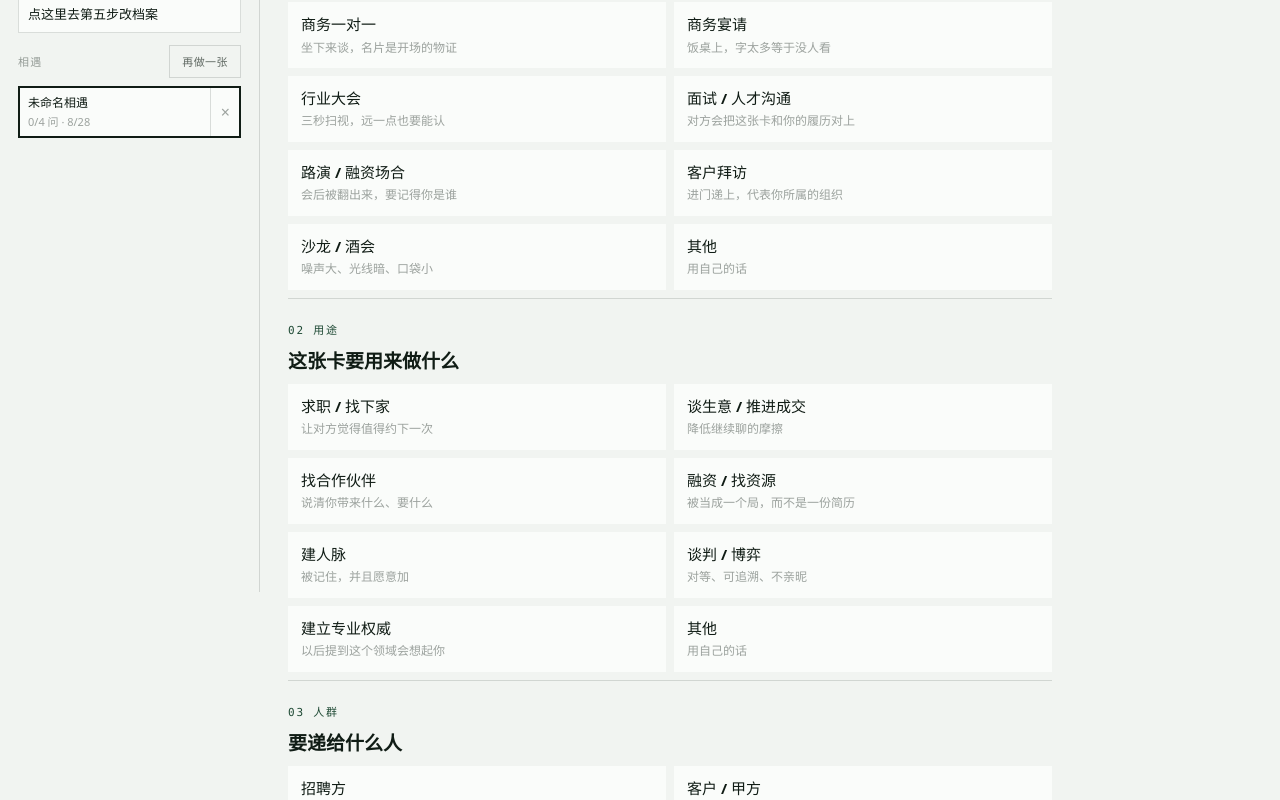
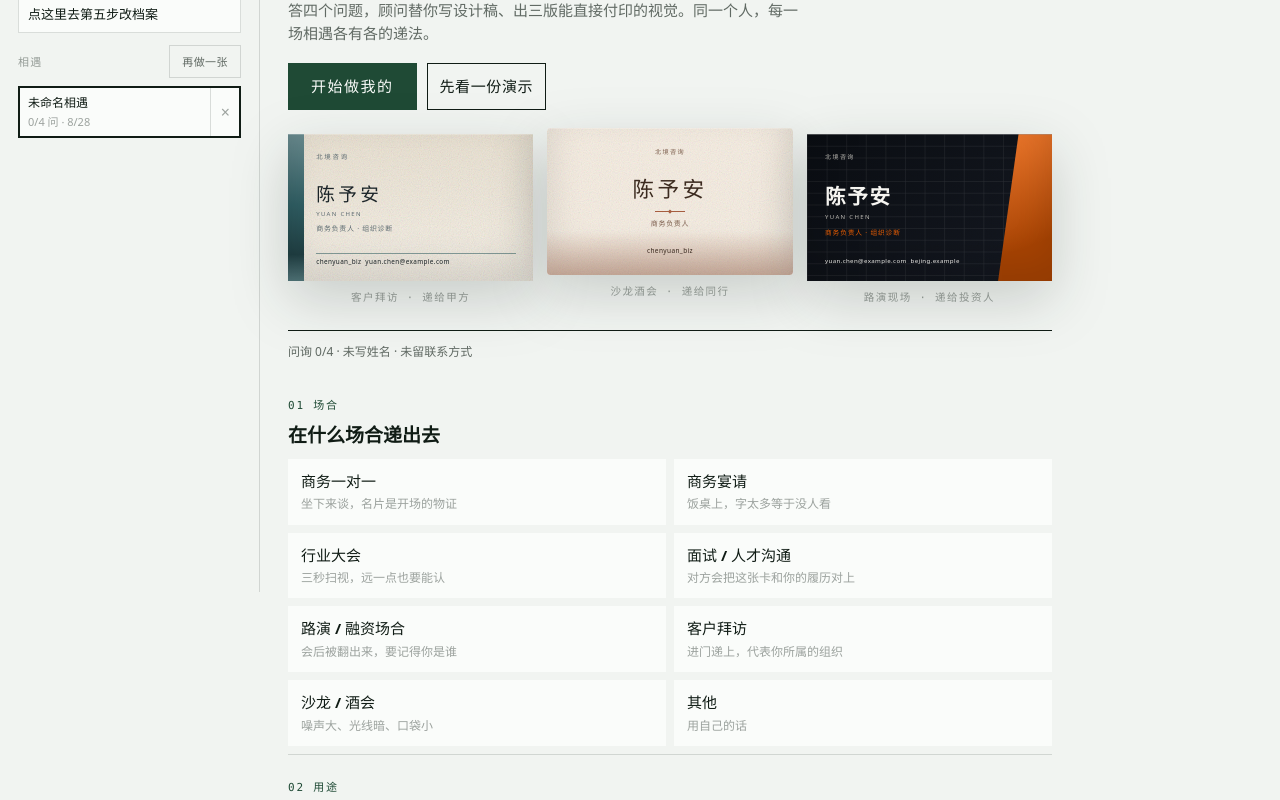
Before and after one commit to harukawakatabe/business-card, a plain HTML site: page index.html in a window 1280 px wide. Shown: the part 216-1016 px from the top of the page. Drawn offline with Linux system fonts and the light colour scheme.

Commit message:
feat: 首屏戏剧化——示例卡提前，主 CTA 加重
- 首页顶部加 hero：一句主张 + 「开始做我的 / 先看一份演示」双按钮
- 三张示例卡用同一位演示人物走三场相遇（甲方 / 同行 / 投资人），
  直接用现有 compose + 内置预设渲染，首屏讲清「同一个人，三种递法」
- 「先看一份演示」填完档案直接触发生成，一屏看到成品
- scene-read（四问汇总）从问询区上移到生成行，按钮生成前先读回你的情况
- 生成按钮加 .big 档位（加大内距与字号），窄屏 hero 卡片改单列

```diff
--- a/css/flow.css
+++ b/css/flow.css
@@ -121,6 +121,73 @@
   font-size: 19px;
 }
 
+/* 首屏：一句话讲清产品，三张示例卡把「同一个人、三种递法」摆出来。 */
+.hero {
+  padding: 26px 0 24px;
+  border-bottom: 1px solid var(--ink);
+  margin-bottom: 2px;
+}
+
+.hero-title {
+  margin: 10px 0 10px;
+  font-family: var(--serif);
+  font-size: clamp(26px, 3.4vw, 34px);
+  line-height: 1.3;
+  font-weight: 600;
+  max-width: 22em;
+}
+
+.hero-sub {
+  margin: 0 0 18px;
+  color: var(--ink-soft);
+  max-width: 34em;
+}
+
+.hero-actions {
+  display: flex;
+  flex-wrap: wrap;
+  gap: 10px;
+  margin-bottom: 24px;
+}
+
+.btn.big {
+  padding: 11px 22px;
+  font-size: 15px;
+  letter-spacing: 0.1em;
+}
+
+.hero-cards {
+  display: grid;
+  grid-template-columns: repeat(3, minmax(0, 1fr));
+  gap: 14px;
+}
+
+.hero-item {
+  margin: 0;
+  transition: transform 0.25s ease;
+}
+
+.hero-item:nth-child(2) {
+  transform: translateY(-6px);
+}
+
+.hero-item:hover {
+  transform: translateY(-4px);
+}
+
+.hero-item:nth-child(2):hover {
+  transform: translateY(-10px);
+}
+
+.hero-item figcaption {
+  margin-top: 8px;
+  font-family: var(--mono);
+  font-size: 10.5px;
+  letter-spacing: 0.14em;
+  color: var(--ink-faint);
+  text-align: center;
+}
+
 .more {
   margin-top: 12px;
 }
@@ -155,6 +222,17 @@
   justify-self: stretch;
   width: 100%;
   text-align: center;
+}
+
+.go-row .scene-read {
+  font-family: var(--serif);
+  font-size: 15px;
+  line-height: 1.5;
+  color: var(--ink);
+}
+
+.go-row .scene-read:empty {
+  display: none;
 }
 
 .go-row .designer-note:empty {
@@ -251,3 +329,13 @@
     border-bottom: 1px solid var(--ink);
   }
 }
+
+@media (max-width: 640px) {
+  .hero-cards {
+    grid-template-columns: 1fr;
+    gap: 18px;
+  }
+  .hero-item:nth-child(2) {
+    transform: none;
+  }
+}
--- a/css/styles.css
+++ b/css/styles.css
@@ -97,10 +97,6 @@ button {
   flex-wrap: wrap;
   gap: 8px;
   align-items: center;
-}
-
-.scene-read {
-  display: none;
 }
 
 .btn {
--- a/index.html
+++ b/index.html
@@ -32,9 +32,19 @@
       </aside>
 
       <section class="flow-main">
+        <section class="hero">
+          <p class="q-kicker">四问 · 设计稿 · 三版视觉</p>
+          <h2 class="hero-title">把你是谁，收进一张 90×54 的卡。</h2>
+          <p class="hero-sub">答四个问题，顾问替你写设计稿、出三版能直接付印的视觉。同一个人，每一场相遇各有各的递法。</p>
+          <div class="hero-actions">
+            <button class="btn chop big" type="button" id="btn-start">开始做我的</button>
+            <button class="btn" type="button" id="btn-demo-hero">先看一份演示</button>
+          </div>
+          <div class="hero-cards" id="hero-cards" aria-hidden="true"></div>
+        </section>
+
         <p class="status" id="status"></p>
 
-        <p class="scene-read" id="scene-read"></p>
         <article class="q" id="q-scene">
           <div class="q-kicker">01 场合</div>
           <h2>在什么场合递出去</h2>
@@ -131,7 +141,8 @@
 
         <div class="folio-stage">
           <div class="go-row">
-            <button class="btn chop" type="button" id="btn-go">生成这份身份</button>
+            <p class="scene-read" id="scene-read"></p>
+            <button class="btn chop big" type="button" id="btn-go">生成这份身份</button>
             <p class="designer-note" id="go-note"></p>
           </div>
           <nav class="folio" id="craft" aria-label="制作过程" aria-live="polite"></nav>
--- a/js/flow.js
+++ b/js/flow.js
@@ -34,6 +34,13 @@ const FOLIO = [
   { id: "done", title: "三版已出。点一版采纳。" },
 ];
 
+/** 首屏示例：同一位演示人物，三场相遇各出一张卡，讲「一份物料 · 多场相遇」。 */
+const HERO_SCENES = [
+  { scene: "visit", purpose: "deal", audience: "client", caption: "客户拜访 · 递给甲方" },
+  { scene: "salon", purpose: "network", audience: "peer", caption: "沙龙酒会 · 递给同行" },
+  { scene: "pitch", purpose: "fundraise", audience: "investor", caption: "路演现场 · 递给投资人" },
+];
+
 let archive = loadArchive();
 let busy = false;
 let phase = "idle";
@@ -66,6 +73,28 @@ function fallbackTrio() {
 function composeNow() {
   const scheme = ensureActive();
   return compose(toComposeState(archive, scheme));
+}
+
+function renderHero() {
+  const root = document.getElementById("hero-cards");
+  if (!root || root.dataset.ready) return;
+  const profile = { ...EMPTY_PROFILE, ...DEMO.profile };
+  root.innerHTML = HERO_SCENES.map(({ scene, purpose, audience, caption }) => {
+    const strategy = compose({
+      scene,
+      purpose,
+      audience,
+      stage: "employed",
+      profile,
+      custom: {},
+      edits: {},
+    });
+    return `<figure class="hero-item">
+      <div class="card-frame">${cardMarkup(strategy, profile, "front", strategy.design)}</div>
+      <figcaption>${escapeHtml(caption)}</figcaption>
+    </figure>`;
+  }).join("");
+  root.dataset.ready = "1";
 }
 
 function renderChipGroup(field, items) {
@@ -349,7 +378,10 @@ function exportVcf() {
 
 function bind() {
   document.getElementById("btn-go").addEventListener("click", generate);
-  document.getElementById("btn-demo").addEventListener("click", () => {
+  document.getElementById("btn-start").addEventListener("click", () => {
+    document.getElementById("q-scene").scrollIntoView({ behavior: "smooth", block: "start" });
+  });
+  const fillDemo = () => {
     const scheme = ensureActive();
     archive.profile = { ...EMPTY_PROFILE, ...DEMO.profile };
     Object.assign(scheme, {
@@ -361,6 +393,11 @@ function bind() {
     });
     persist();
     render();
+  };
+  document.getElementById("btn-demo").addEventListener("click", fillDemo);
+  document.getElementById("btn-demo-hero").addEventListener("click", () => {
+    fillDemo();
+    generate();
   });
   document.getElementById("btn-new").addEventListener("click", () => {
     const s = newScheme();
@@ -423,4 +460,5 @@ function bind() {
 }
 
 bind();
+renderHero();
 render();
```
